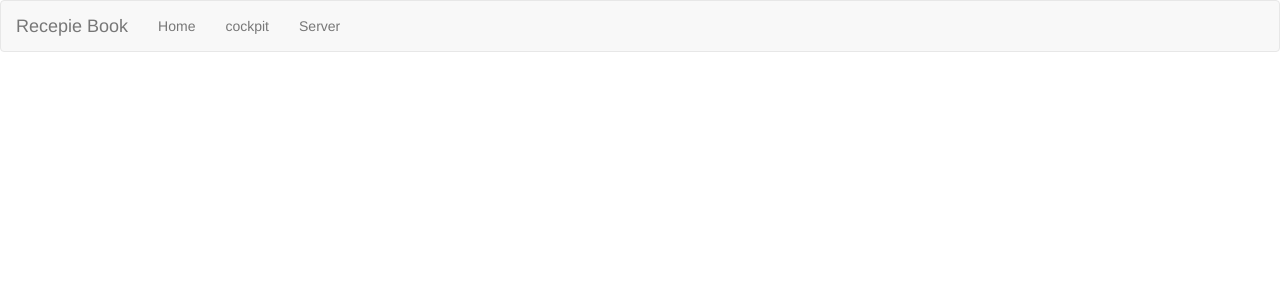
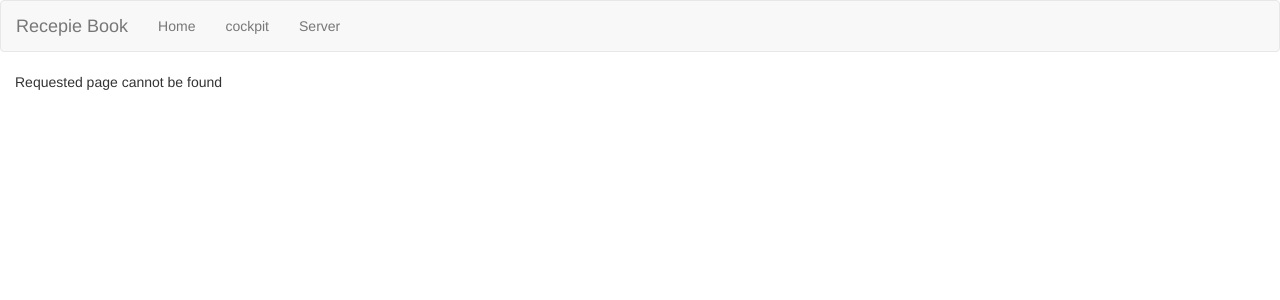
Before and after one commit to Faisal2904/proj1, an Angular app: page /page-not-found in a window 1280 px wide. Before the commit this address led to /. Shown: the top 300 px of the page. Built offline with nearby package versions, Linux system fonts and the light colour scheme.

Commit message:
3 files modified, 4 added

```diff
--- /dev/null
+++ b/src/app/app-routes.module.ts
@@ -0,0 +1,26 @@
+import { NgModule } from '@angular/core';
+import{Routes,RouterModule} from '@angular/router';
+import { AppComponent } from './app.component';
+import { HelloComponent } from './hello.component';
+import { ServerElementComponent } from './server-element/server-element.component';
+import { CockpitComponent } from './cockpit/cockpit.component';
+import { UsersComponent } from './cockpit/users/users.component';
+import { ErrorPageComponent } from './error-page/error-page.component';
+
+const appRoutes:Routes=[
+  {path:'' , component:HelloComponent},
+  {path:'server' , component:ServerElementComponent},
+  {path:'cockpit' , component:CockpitComponent},
+  {path:'users/:id/:name', component:UsersComponent},
+  {path:'page-not-found', component:ErrorPageComponent},
+  {path:'**', redirectTo:'/page-not-found'}
+
+  ]
+@NgModule({
+
+  imports:[RouterModule.forRoot(appRoutes)],
+  exports:[RouterModule]
+})
+export class AppRoutesModule{
+
+}
--- a/src/app/app.module.ts
+++ b/src/app/app.module.ts
@@ -7,19 +7,15 @@ import { HelloComponent } from './hello.component';
 import { ServerElementComponent } from './server-element/server-element.component';
 import { CockpitComponent } from './cockpit/cockpit.component';
 import { UsersComponent } from './cockpit/users/users.component';
-import{Routes,RouterModule} from '@angular/router';
+import { ErrorPageComponent } from './error-page/error-page.component';
+import{AppRoutesModule}from './app-routes.module'
 
-const appRoutes:Routes=[
-  {path:'' , component:HelloComponent},
-  {path:'server' , component:ServerElementComponent},
-  {path:'cockpit' , component:CockpitComponent},
-  {path:'users/:id/:name', component:UsersComponent}
 
-  ]
+
 
 @NgModule({
-  imports:      [ BrowserModule, FormsModule,RouterModule.forRoot(appRoutes) ],
-  declarations: [ AppComponent, HelloComponent,CockpitComponent, ServerElementComponent,UsersComponent ],
+  imports:      [ BrowserModule, FormsModule,AppRoutesModule ],
+  declarations: [ AppComponent, HelloComponent,CockpitComponent, ServerElementComponent,UsersComponent,ErrorPageComponent ],
   bootstrap:    [ AppComponent ]
 })
 export class AppModule { }
--- /dev/null
+++ b/src/app/error-page/error-page.component.html
@@ -0,0 +1,3 @@
+<p>
+  Requested page cannot be found
+</p>
--- /dev/null
+++ b/src/app/error-page/error-page.component.ts
@@ -0,0 +1,9 @@
+import{Component}from  '@angular/core';
+@Component({
+  selector:'app-error-page',
+  templateUrl:'./error-page.component.html',
+  styleurls:['./error-page.component.css' ]
+})
+export class ErrorPageComponent{
+
+}
--- a/src/app/server-element/server-element.component.html
+++ b/src/app/server-element/server-element.component.html
@@ -1,3 +1,3 @@
 
                <p>Hi I am Server component</p>
-                 {{element.type}}
+                 <!-- {{element.type}} -->
--- a/src/app/server-element/server-element.component.ts
+++ b/src/app/server-element/server-element.component.ts
@@ -18,7 +18,7 @@ constructor(){
 
 
   ngOnInit(){
-   console.log("ngOnInit called"+ this.element.name);
+   //console.log("ngOnInit called"+ this.element.name);
 }
 
 
```
Also changed, not shown: src/app/error-page/error-page.component.css (added).
